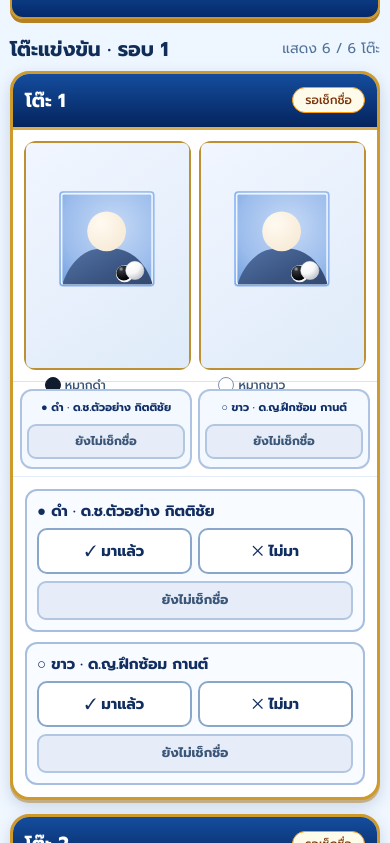
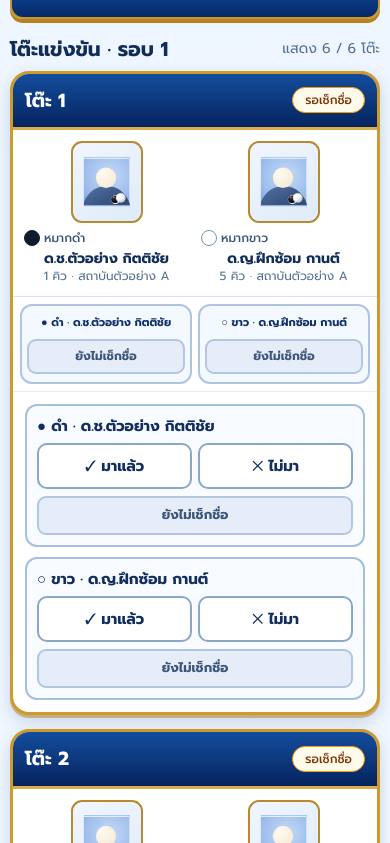
Before and after one commit to sawitree2168-sys/go-competition, a Next.js app: page /demo/competition in a window 390 px wide. Shown: the part 1281-2124 px from the top of the page. Built offline with nearby package versions, Linux system fonts and the light colour scheme.

Commit message:
Fix athlete portrait frame overflow obscuring names and add green finalized board borders

```diff
--- a/app/organizer/_lib/division/competition-reference.css
+++ b/app/organizer/_lib/division/competition-reference.css
@@ -154,3 +154,105 @@
 .gt-reference-mobile-record>.gt-reference-attendance-readonly{padding:7px}
 .gt-reference-desktop-table .gt-reference-attendance-readonly{grid-template-columns:1fr;padding:5px 0;border:0}
 @media(max-width:650px){.gt-reference-attendance-readonly{grid-template-columns:repeat(2,minmax(0,1fr));gap:6px;padding:7px}.gt-reference-attendance-readonly-person{flex-direction:column;align-items:stretch;padding:8px 5px;text-align:center}.gt-reference-attendance-readonly-name{font-size:11px}.gt-reference-attendance-readonly .gt-reference-attendance-badge{min-width:0;font-size:12px}}
+
+
+/* Result-verdict visibility and portrait layout repair, 20 Nov 2026. */
+.gt-reference-day .gt-reference-match-card[data-result-state="verified"]{
+  border:3px solid #328442!important;
+  box-shadow:0 3px 0 #1b662e7a,0 7px 18px #166b3329!important;
+  background:linear-gradient(180deg,#eefaf0 0%,#fff 65%)!important;
+}
+.gt-reference-day .gt-reference-match-card[data-result-state="verified"]>header{
+  background:linear-gradient(115deg,#0a6432,#167b46)!important;
+  border-bottom:3px solid #d4ad50!important;
+}
+.gt-reference-day .gt-reference-match-card[data-result-state="verified"]>header strong{color:#fff!important}
+.gt-reference-day .gt-reference-match-card[data-result-state="playing"]{
+  border-color:#3674b8!important;
+  box-shadow:0 3px 0 #18538a55,0 5px 14px #1a528627!important;
+}
+.gt-reference-match-final-result{
+  margin:8px 12px;
+  padding:10px 12px;
+  border:2px solid #2b813e;
+  border-radius:11px;
+  background:#c9f2d1;
+  color:#103e20;
+  font-size:14px;
+  font-weight:800;
+  overflow-wrap:anywhere;
+}
+.gt-reference-day .gt-reference-person{
+  min-width:0!important;
+  width:100%;
+  height:auto!important;
+  overflow:visible;
+}
+.gt-reference-day .gt-reference-person>.gt-athlete-portrait-frame{
+  display:block!important;
+  flex:0 0 76px!important;
+  width:76px!important;
+  min-width:76px!important;
+  max-width:76px!important;
+  height:90px!important;
+  min-height:90px!important;
+  max-height:90px!important;
+  overflow:hidden;
+  border:2px solid #b58a30;
+  border-radius:11px;
+  background:#e8f1fb;
+}
+.gt-reference-day .gt-reference-person>.gt-athlete-portrait-frame>button{
+  width:100%!important;
+  height:100%!important;
+  display:block!important;
+  overflow:hidden;
+}
+.gt-reference-day .gt-reference-person>.gt-athlete-portrait-frame img{
+  display:block;
+  width:100%!important;
+  height:100%!important;
+  object-fit:cover;
+  border:0!important;
+}
+.gt-reference-day .gt-reference-two-players{
+  align-items:start!important;
+  min-height:0!important;
+  grid-auto-rows:auto!important;
+  gap:12px!important;
+}
+.gt-reference-day .gt-reference-person>span:last-child{
+  display:block;
+  min-width:0;
+  max-width:100%;
+  height:auto;
+  overflow-wrap:anywhere;
+  align-self:center;
+}
+.gt-reference-day .gt-reference-person-name,
+.gt-reference-day .gt-reference-person-meta{
+  position:static!important;
+  display:block;
+  white-space:normal!important;
+  overflow-wrap:anywhere!important;
+}
+@media(max-width:600px){
+  .gt-reference-day .gt-reference-person{display:flex!important;flex-direction:column!important;justify-content:flex-start;align-items:center!important}
+  .gt-reference-day .gt-reference-person>.gt-athlete-portrait-frame{
+    flex:0 0 92px!important;
+    width:80px!important;
+    min-width:80px!important;
+    max-width:80px!important;
+    height:92px!important;
+    min-height:92px!important;
+    max-height:92px!important;
+  }
+  .gt-reference-day .gt-reference-person>span:last-child{text-align:center;align-self:stretch}
+  .gt-reference-day .gt-reference-two-players{grid-template-columns:repeat(2,minmax(0,1fr))!important;min-width:0}
+}
+@media(max-width:390px){
+  .gt-reference-day .gt-reference-person>.gt-athlete-portrait-frame{
+    flex-basis:82px!important;width:72px!important;min-width:72px!important;max-width:72px!important;
+    height:82px!important;min-height:82px!important;max-height:82px!important;
+  }
+}
```
